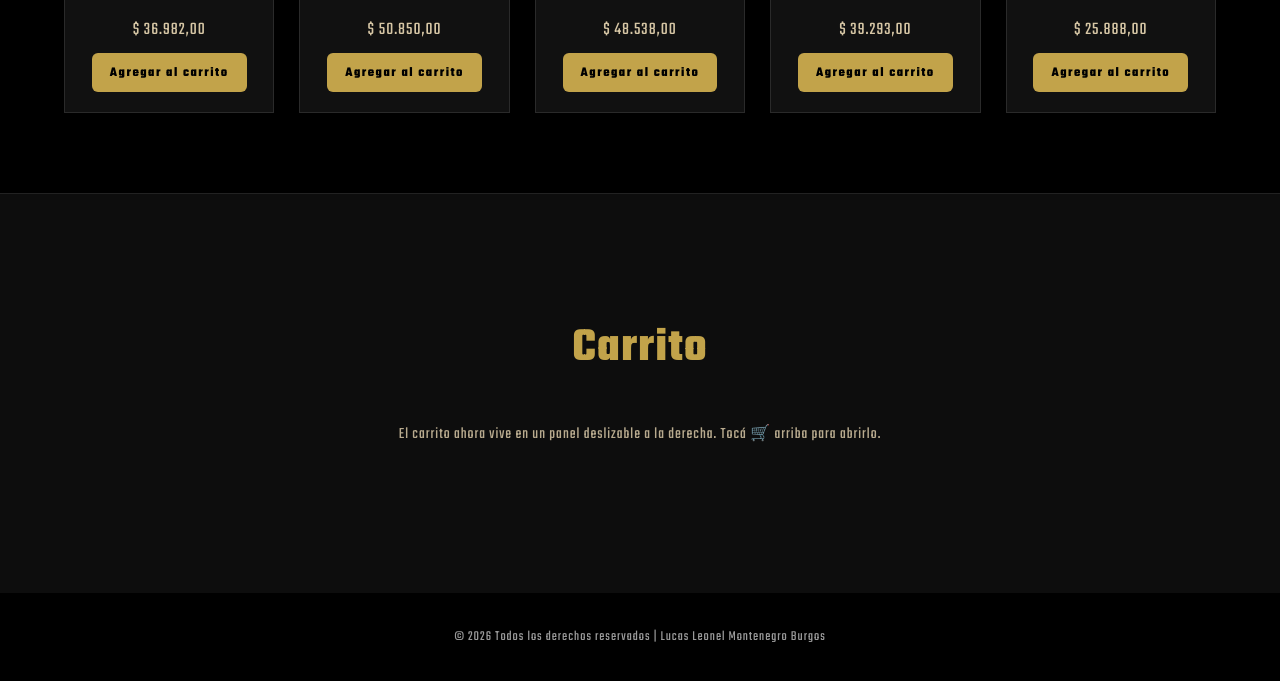
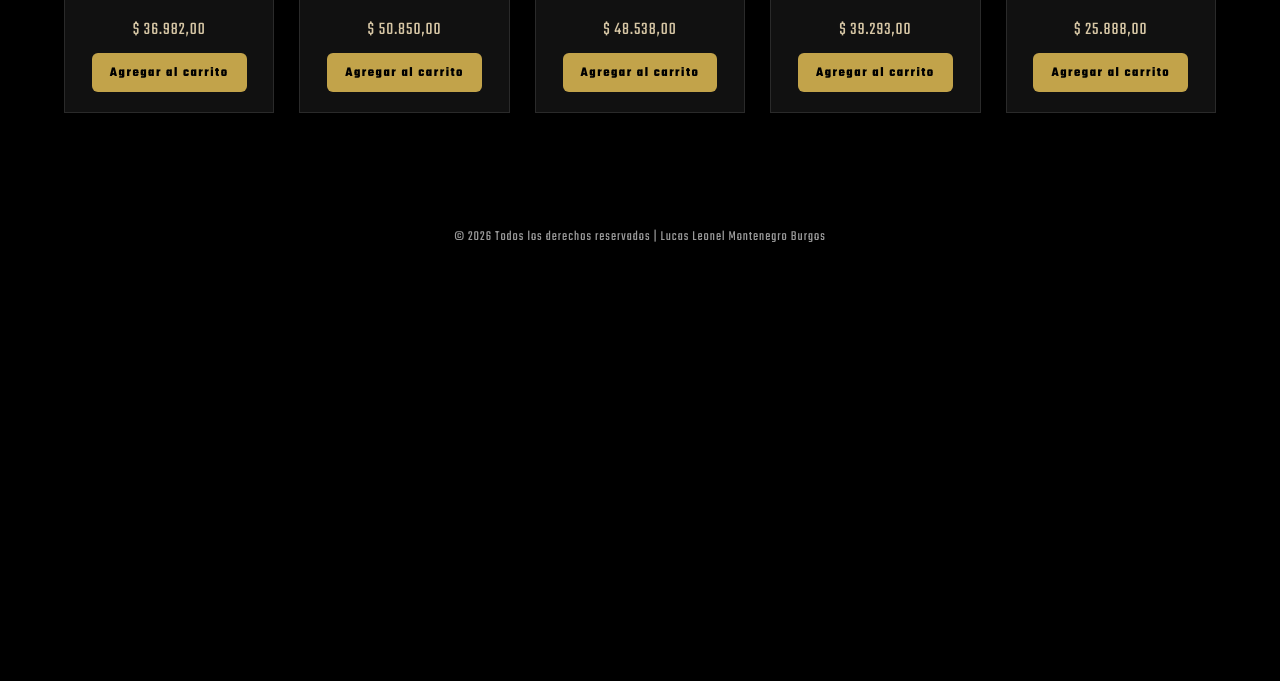
Before and after one commit to lu-developer476/Irbis-Supplies-V2, a website with bundled scripts: page index.html in a window 1280 px wide. Shown: the part 3303-3984 px from the top of the page. After the commit the page ends 3584 px from the top, so only its background shows below. Built offline with nearby package versions, Linux system fonts and the light colour scheme; some packages are replaced by stand-ins of ours; a script that the page names is missing; files whose address does not match are found by name.

Commit message:
index.html

```diff
--- a/index.html
+++ b/index.html
@@ -75,11 +75,6 @@
     <section id="productos" class="productos">
       <h2>Catálogo</h2>
       <div id="productosContainer" class="grid-productos"></div>
-    </section>
-
-    <section id="carrito" class="carrito">
-      <h2>Carrito</h2>
-      <p style="text-align:center; opacity:0.85; margin:0;">El carrito ahora vive en un panel deslizable a la derecha. Tocá <strong>🛒</strong> arriba para abrirlo.</p>
     </section>
 
   </main>
```
